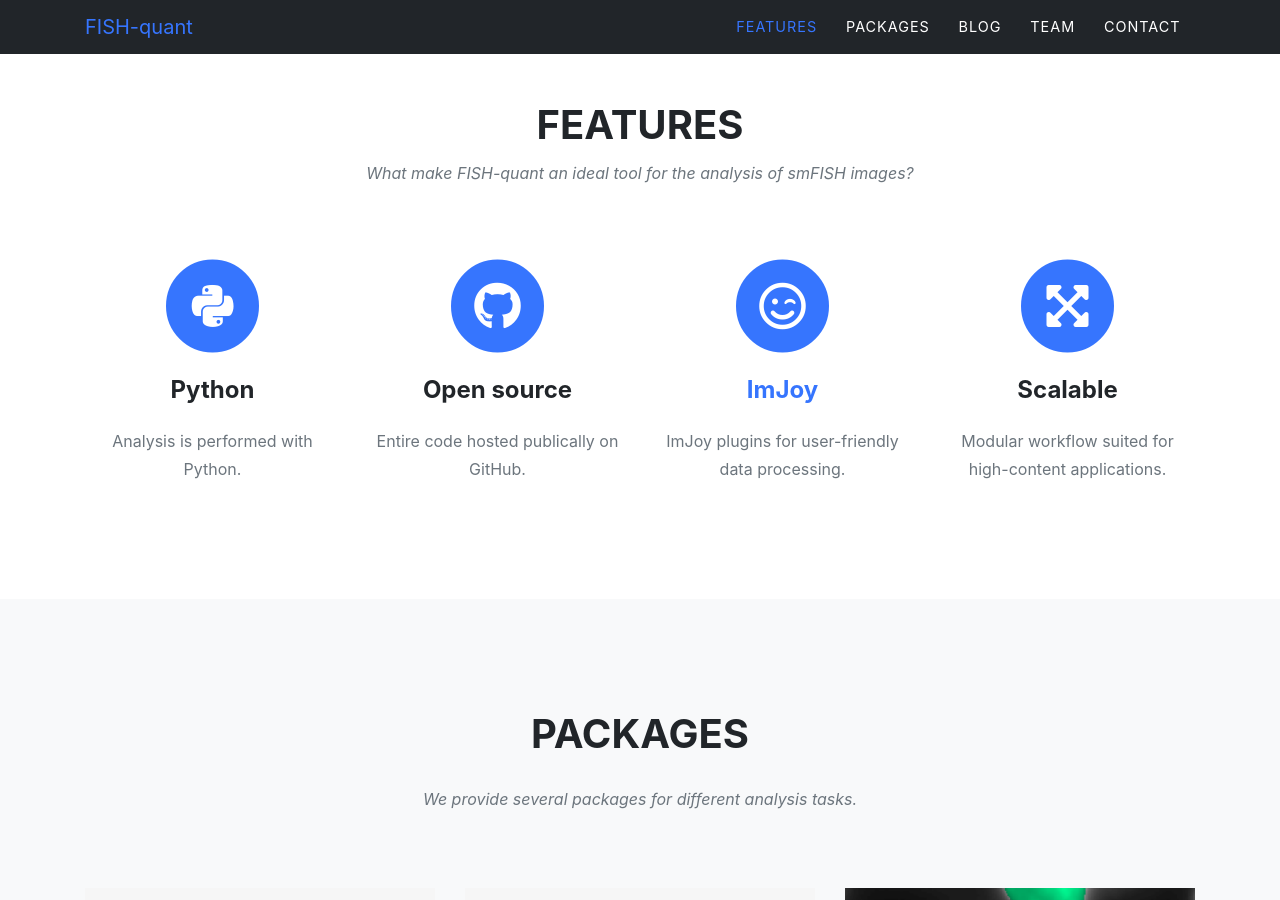
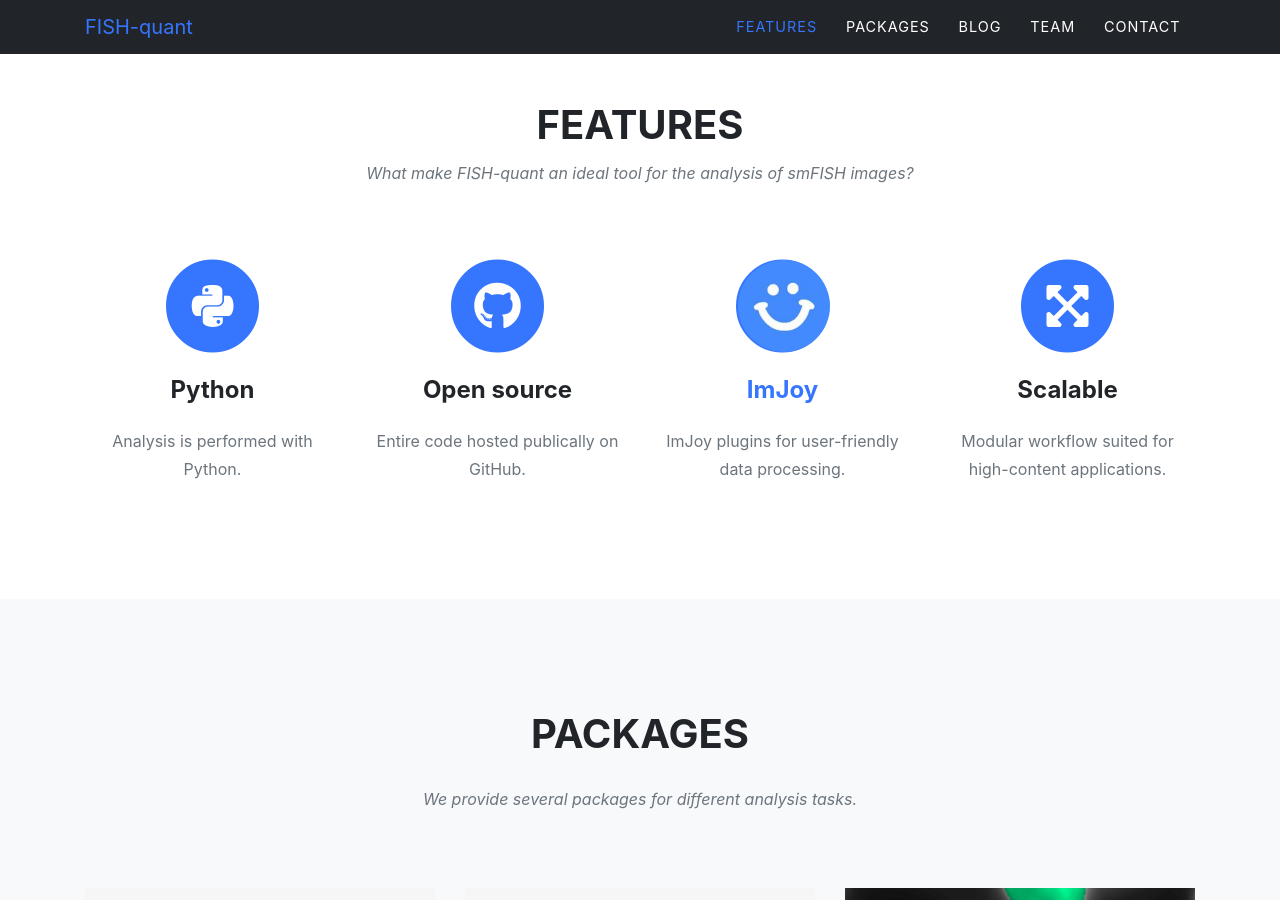
Before and after one commit to fish-quant/fish-quant.github.io, a Jekyll site: the page built from index.md, in a window 1280 px wide and 900 px high, scrolled down 844 px. Built offline with Jekyll 4.4.1, drawn with Linux system fonts in a browser that asks for light colours; some web fonts are replaced.

Commit message:
Fix ImJoy icon

```diff
--- a/_data/sitetext.yml
+++ b/_data/sitetext.yml
@@ -17,7 +17,7 @@ services:
         icon: fab fa-github
       - title: "[ImJoy](https://imjoy.io/#/)"
         desc: "ImJoy plugins for user-friendly data processing."
-        icon: far fa-smile-wink
+        icon: /assets/img/imjoy-icon-fill.jpg
       - title: "Scalable"
         desc: "Modular workflow suited for high-content applications."
         icon: fas fa-expand-arrows-alt
--- a/_includes/services.html
+++ b/_includes/services.html
@@ -16,7 +16,11 @@
         <div class="col-md-3">
           <span class="fa-stack fa-3x">
             <i class="fas fa-circle fa-stack-2x text-primary"></i>
-            <i class="{{ service.icon | default: "fas fa-shopping-cart" }} fa-stack-1x fa-inverse"></i>
+            {% if service.icon contains "/assets" %}
+            <img src="{{ service.icon }}" class="fa-stack-1x fa-inverse" style="margin-top: 2px;margin-left: 15px; padding-left: 10p;border-radius: 50%;width: 92px;">
+            {% else %}
+              <i class="{{ service.icon | default: "fas fa-shopping-cart" }} fa-stack-1x fa-inverse"></i>
+            {% endif %}
           </span>
           <h4 class="service-heading">{{ service.title | markdownify }}</h4>
           {% if service.desc %}<div class="text-muted">{{ service.desc | markdownify }}</div>{% endif %}
```
Also changed, not shown: assets/img/imjoy-icon-fill.jpg (added).
